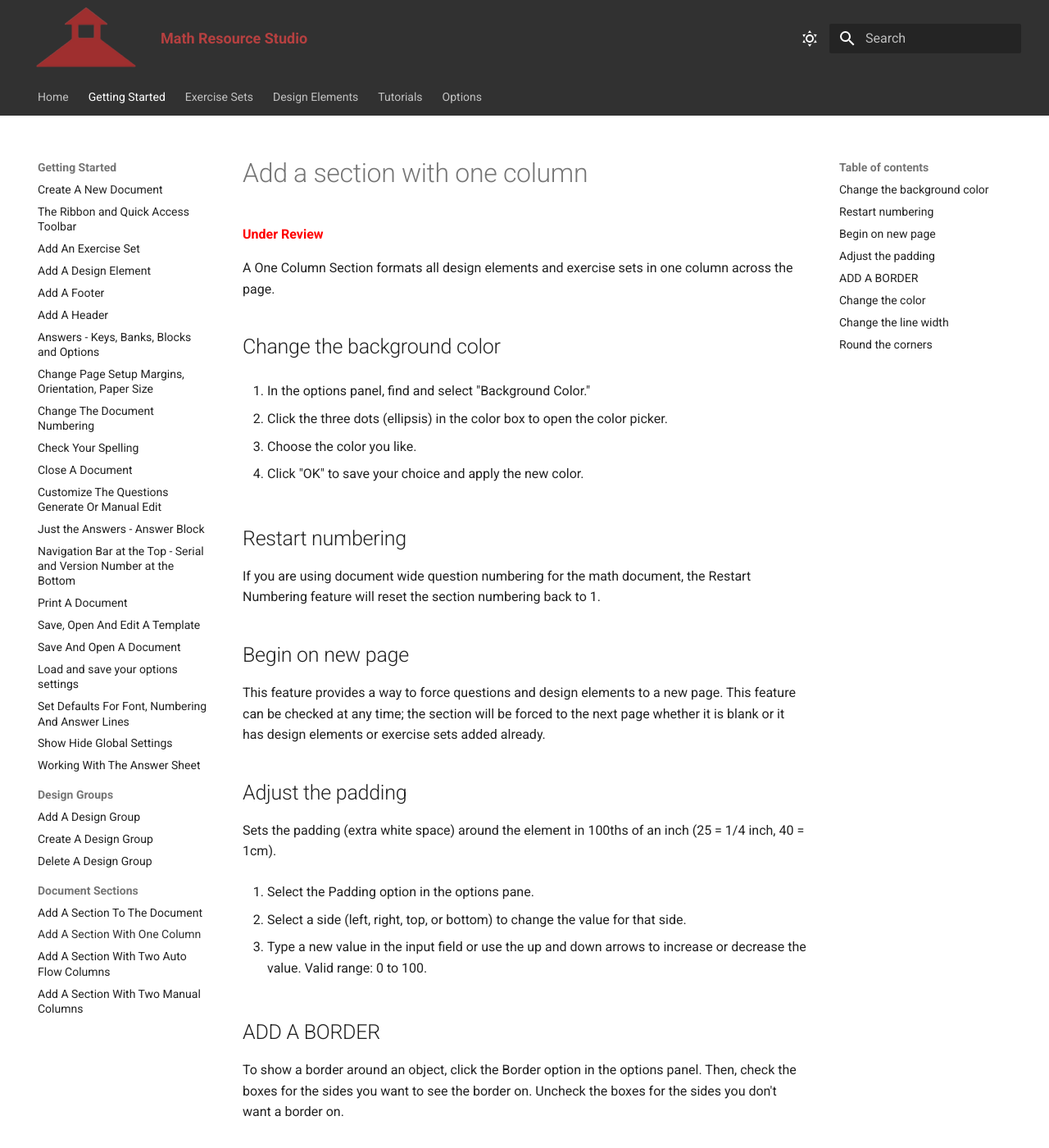
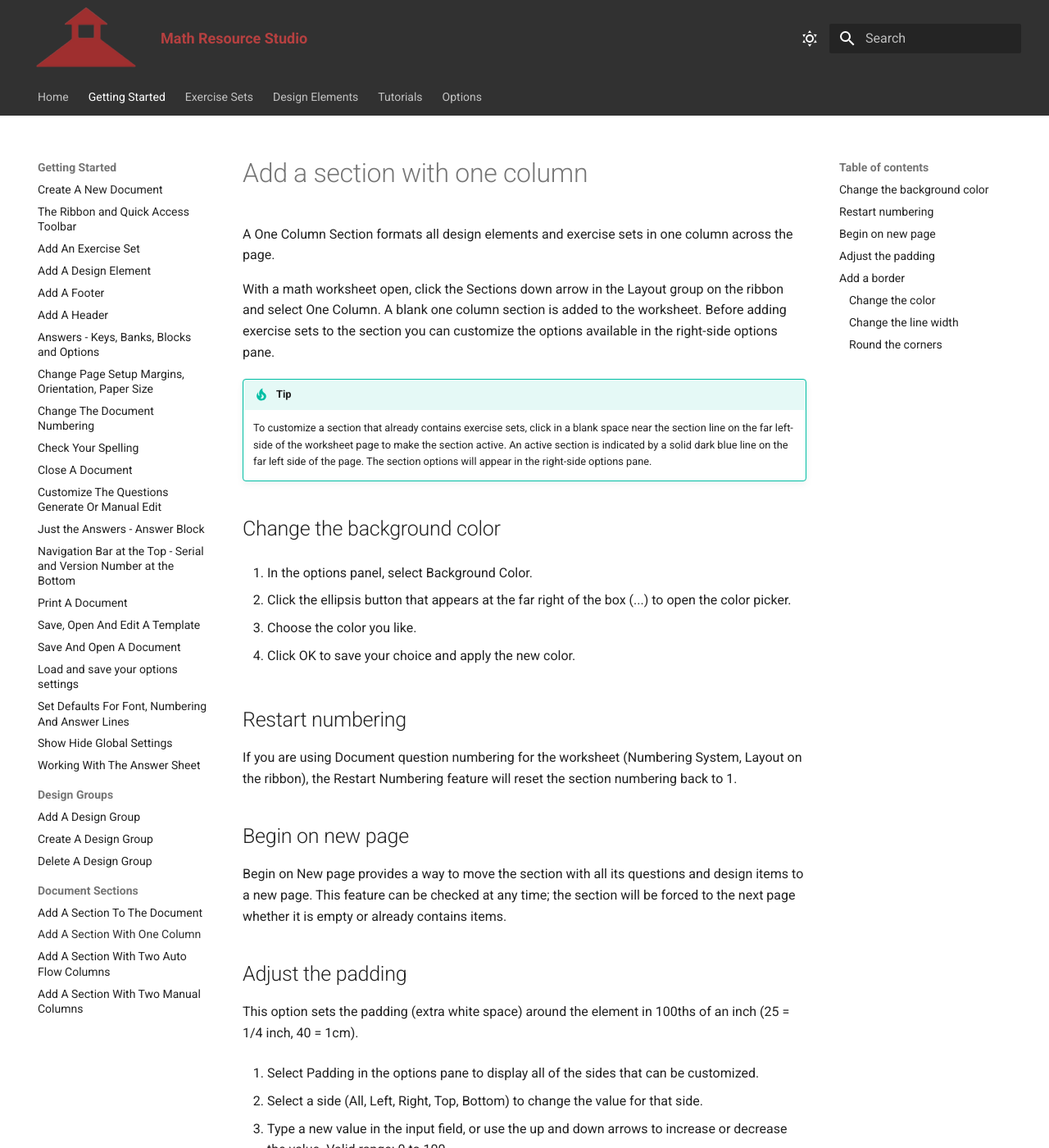
Before and after one commit to rdinch/MathResourceStudio-Help, an MkDocs documentation site: the page built from docs/getting-started/document_sections/add-a-section-with-one-column.md, in a window 1280 px wide and 1400 px high. Shown: the whole window at 82% size. Built offline with MkDocs 1.6.1 and Material for MkDocs 9.7.7, drawn with Linux system fonts in a browser that asks for light colours; some of the changed text lies outside the part shown.

Commit message:
Refine one-column section guide
Update the one-column section help page to remove the review notice, add clearer setup and customization guidance, and improve instructions for background color, numbering, page breaks, padding, and border options.

```diff
--- a/docs/getting-started/document_sections/add-a-section-with-one-column.md
+++ b/docs/getting-started/document_sections/add-a-section-with-one-column.md
@@ -1,57 +1,63 @@
 # Add a section with one column
-
-<p style="color: red; font-weight: bold;">Under Review</p>
 
 A One Column Section formats all design elements and exercise sets in one column across the page.
 
+With a math worksheet open, click the Sections down arrow in the Layout group on the ribbon and select One Column. A blank one column section is added to the worksheet. Before adding exercise sets to the section you can customize the options available in the right-side options pane.
+
+!!! tip
+    To customize a section that already contains exercise sets, click in a blank space near the section line on the far left-side of the worksheet page to make the section active. An active section is indicated by a solid dark blue line on the far left side of the page. The section options will appear in the right-side options pane.
+
 ## Change the background color
 
-1. In the options panel, find and select "Background Color."
+1. In the options panel, select Background Color.
 
-2. Click the three dots (ellipsis) in the color box to open the color picker.
+2. Click the ellipsis button that appears at the far right of the box (...) to open the color picker.
 
 3. Choose the color you like.
 
-4. Click "OK" to save your choice and apply the new color.
+4. Click OK to save your choice and apply the new color.
 
 ## Restart numbering
 
-If you are using document wide question numbering for the math document, the Restart Numbering feature will reset the section numbering back to 1.
+If you are using Document question numbering for the worksheet (Numbering System, Layout on the ribbon), the Restart Numbering feature will reset the section numbering back to 1.
 
 ## Begin on new page
 
-This feature provides a way to force questions and design elements to a new page. This feature can be checked at any time; the section will be forced to the next page whether it is blank or it has design elements or exercise sets added already.
+Begin on New page provides a way to move the section with all its questions and design items to a new page. This feature can be checked at any time; the section will be forced to the next page whether it is empty or already contains items.
 
 ## Adjust the padding
 
-Sets the padding (extra white space) around the element in 100ths of an inch (25 = 1/4 inch, 40 = 1cm).
+This option sets the padding (extra white space) around the element in 100ths of an inch (25 = 1/4 inch, 40 = 1cm).
 
-1. Select the Padding option in the options pane.
+1. Select Padding in the options pane to display all of the sides that can be customized.
 
-2. Select a side (left, right, top, or bottom) to change the value for that side.
+2. Select a side (All, Left, Right, Top, Bottom) to change the value for that side.
 
-3. Type a new value in the input field or use the up and down arrows to increase or decrease the value. Valid range: 0 to 100.
+3. Type a new value in the input field, or use the up and down arrows to increase or decrease the value. Valid range: 0 to 100.
 
-## ADD A BORDER
+!!! tip
+    Change only All to update the four sides to the same value. If All shows -1, one or more of the sides has a different value.
 
-To show a border around an object, click the Border option in the options panel. Then, check the boxes for the sides you want to see the border on. Uncheck the boxes for the sides you don't want a border on.
+## Add a border
 
-## Change the color
+To show a border around the section, click the Border option in the options panel. Click on Border Sides Visibility to display all of the sides that can be customized. Check All to check all of the sides (Left, Right, Top, Bottom). Uncheck All or an individual side remove the border line.
 
-1. In the options panel, find and select "Color."
+### Change the color
 
-2. Click the three dots (ellipsis) in the color box to open the color picker.
+1. In the options panel under Border, select Color.
+
+2. Click the ellipsis button that appears at the far right of the box (...) to open the color picker.
 
 3. Choose the color you like.
 
-4. Click "OK" to save your choice and apply the new color.
+4. Click OK to save your choice and apply the new color.
 
-## Change the line width
+### Change the line width
 
-1. Click on "Width" in the options panel.
+1. Click Line Width in the options panel.
 
-2. Type a number between 0 and 10, or use the up/down arrows to adjust the width of the line.
+2. Type a number between 0 and 10, or use the up and down arrows to adjust the width of the border line.
 
-## Round the corners
+### Round the corners
 
-Click in the check box for "Rounded" in the options panel. Uncheck the box to set the border back to square corners
+For a border with rounded corners, select the Rounded check box in the options pane. Select the box again to set the border back to square corners.
```
